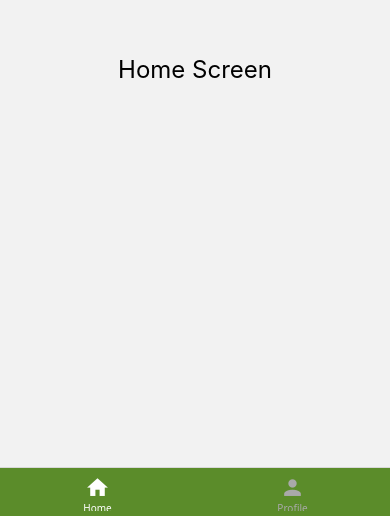
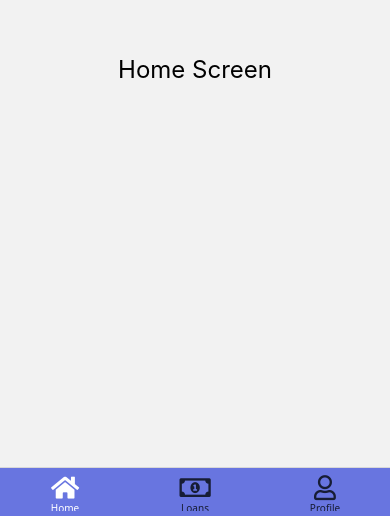
Before and after one commit to aruns128/borrowerapp, a React Native app: screen /MainHome in a window 390 px wide. Shown: the part 328-844 px from the top of the page. Built offline with nearby package versions, Linux system fonts and the light colour scheme.

Commit message:
folder structure and login modified

```diff
--- a/navigation/AppNavigator.js
+++ b/navigation/AppNavigator.js
@@ -1,8 +1,8 @@
 import React from 'react';
 import {NavigationContainer} from '@react-navigation/native';
 import {createStackNavigator} from '@react-navigation/stack';
-import SplashScreen from '../screens/SplashScreen';
-import LoginScreen from '../screens/LoginScreen';
+import SplashScreen from '../screens/auth/SplashScreen';
+import LoginScreen from '../screens/auth/LoginScreen';
 import BottomTabNavigator from './BottomTabNavigator';
 
 const Stack = createStackNavigator();
--- a/navigation/BottomTabNavigator.js
+++ b/navigation/BottomTabNavigator.js
@@ -1,8 +1,9 @@
 import React from 'react';
 import {createBottomTabNavigator} from '@react-navigation/bottom-tabs';
-import MaterialCommunityIcons from 'react-native-vector-icons/MaterialCommunityIcons';
-import HomeScreen from '../screens/HomeScreen';
-import ProfileScreen from '../screens/ProfileScreen';
+import {TouchableOpacity} from 'react-native';
+import FontAwesome5 from 'react-native-vector-icons/FontAwesome5';
+import HomeScreen from '../screens/home/HomeScreen';
+import ProfileScreen from '../screens/profile/ProfileScreen';
 
 const Tab = createBottomTabNavigator();
 
@@ -12,17 +13,31 @@ const BottomTabNavigator = () => {
       screenOptions={{
         headerShown: false,
         tabBarStyle: {
-          backgroundColor: '#5B8C2A', // Green background for the tabs
+          backgroundColor: '#6875E0', // Green background for the tabs
         },
-        tabBarInactiveTintColor: '#A9A9A9', // Inactive icons are grey
-        tabBarActiveTintColor: 'white', // Active icons are white
+        tabBarInactiveTintColor: '#171D35', // Inactive icons are grey
+        tabBarActiveTintColor: '#FFFFFF', // Active icons are white
       }}>
       <Tab.Screen
         name="Home"
         component={HomeScreen}
         options={{
           tabBarIcon: ({color, size}) => (
-            <MaterialCommunityIcons name="home" size={size} color={color} />
+            <FontAwesome5 name="home" size={size} color={color} solid={false} />
+          ),
+        }}
+      />
+      <Tab.Screen
+        name="Loans"
+        component={ProfileScreen} // You might want to replace this with a LoansScreen
+        options={{
+          tabBarIcon: ({color, size}) => (
+            <FontAwesome5
+              name="money-bill-alt"
+              size={size}
+              color={color}
+              solid={false}
+            />
           ),
         }}
       />
@@ -31,7 +46,7 @@ const BottomTabNavigator = () => {
         component={ProfileScreen}
         options={{
           tabBarIcon: ({color, size}) => (
-            <MaterialCommunityIcons name="account" size={size} color={color} />
+            <FontAwesome5 name="user" size={size} color={color} solid={false} />
           ),
         }}
       />
--- a/navigation/Icons.js
+++ /dev/null
@@ -1,6 +0,0 @@
-import React from 'react';
-import Icon from 'react-native-vector-icons/Ionicons';
-
-const TestIcon = () => <Icon name="home" size={50} color="tomato" />;
-
-export default TestIcon;
--- a/screens/AvatarLogo.js
+++ /dev/null
@@ -1,28 +0,0 @@
-import React from 'react';
-import {View, Text, StyleSheet} from 'react-native';
-
-const AvatarLogo = ({title}) => {
-  return (
-    <View style={styles.avatar}>
-      <Text style={styles.avatarText}>{title}</Text>
-    </View>
-  );
-};
-
-const styles = StyleSheet.create({
-  avatar: {
-    width: 60,
-    height: 60,
-    borderRadius: 30, // makes the view circular
-    backgroundColor: '#6875E0', // background color of the avatar
-    justifyContent: 'center', // centers the text vertically
-    alignItems: 'center', // centers the text horizontally
-  },
-  avatarText: {
-    color: '#fff', // text color
-    fontSize: 24,
-    fontWeight: 'bold',
-  },
-});
-
-export default AvatarLogo;
--- a/screens/LoginScreen.js
+++ b/screens/auth/LoginScreen.js
@@ -6,19 +6,19 @@ import {
   TouchableOpacity,
   StyleSheet,
   Alert,
+  ImageBackground,
 } from 'react-native';
 import axios from 'axios';
-import AvatarLogo from './AvatarLogo';
+import AvatarLogo from '../utils/AvatarLogo';
 import {BACKEND_API} from '@env';
 
 const LoginScreen = ({navigation}) => {
   const [email, setEmail] = useState('');
   const [password, setPassword] = useState('');
 
-  const BACKEND_URL = process.env['BACKEND_API'];
   const handleLogin = async () => {
     try {
-      const response = await axios.post(`${BACKEND_URL}/auth/login`, {
+      const response = await axios.post(`${BACKEND_API}/auth/login`, {
         email,
         password,
       });
@@ -36,13 +36,11 @@ const LoginScreen = ({navigation}) => {
       }
     } catch (error) {
       if (error.response) {
-        // Server responded with a status other than 200 range
         Alert.alert(
           'Login Failed',
           error.response.data.message || 'Invalid username or password.',
         );
       } else {
-        // Error in making request
         Alert.alert('Error', 'Unable to connect to the server.');
       }
     }
@@ -50,9 +48,20 @@ const LoginScreen = ({navigation}) => {
 
   return (
     <View style={styles.mainContainer}>
+      {/* Top 25% Background Image */}
+      <ImageBackground
+        source={require('../../assets/images/background-image.png')}
+        style={styles.topBackground}
+        resizeMode="cover"
+      />
+
+      {/* Bottom 75% Login Card */}
       <View style={styles.container}>
-        <View style={styles.mainContainer}>
-          <AvatarLogo title="BM" />
+        <View style={styles.logoContainer}>
+          <AvatarLogo
+            type="logo"
+            logoSource={require('../../assets/images/app_logo.png')}
+          />
         </View>
         <Text style={styles.title}>Login</Text>
         <TextInput
@@ -79,11 +88,16 @@ const LoginScreen = ({navigation}) => {
 const styles = StyleSheet.create({
   mainContainer: {
     flex: 1,
+    backgroundColor: '#fff',
+  },
+  topBackground: {
+    flex: 0.45,
     justifyContent: 'center',
     alignItems: 'center',
   },
   container: {
-    width: '90%',
+    flex: 0.55,
+    width: '100%',
     padding: 20,
     backgroundColor: '#fff',
     borderRadius: 10,
@@ -92,14 +106,17 @@ const styles = StyleSheet.create({
     shadowOpacity: 0.1,
     shadowRadius: 8,
     elevation: 5,
-    marginBottom: 20,
+    alignSelf: 'center',
+    marginTop: -20,
+  },
+  logoContainer: {
+    alignItems: 'center',
   },
   title: {
     fontSize: 24,
     fontWeight: 'bold',
     marginBottom: 20,
     textAlign: 'center',
-    margin: 30,
   },
   input: {
     width: '100%',
--- a/screens/SplashScreen.js
+++ b/screens/auth/SplashScreen.js
@@ -1,12 +1,12 @@
 import React from 'react';
-import { View, Text, StyleSheet, ImageBackground } from 'react-native';
-import { TouchableOpacity } from 'react-native-gesture-handler';
-import Animated, { FadeIn } from 'react-native-reanimated';
+import {View, Text, StyleSheet, ImageBackground} from 'react-native';
+import {TouchableOpacity} from 'react-native-gesture-handler';
+import Animated, {FadeIn} from 'react-native-reanimated';
 
-const SplashScreen = ({ navigation }) => {
+const SplashScreen = ({navigation}) => {
   return (
     <ImageBackground
-      source={require('../assets/images/background-image.png')}
+      source={require('../../assets/images/background-image.png')}
       style={styles.backgroundImage}
       resizeMode="cover">
       <View style={styles.container}>
@@ -71,12 +71,12 @@ const styles = StyleSheet.create({
     fontWeight: 'bold',
   },
   gotoLoginButton: {
-    backgroundColor: '#6875E0',
+    backgroundColor: '#416FDF',
     borderRadius: 12,
     paddingVertical: 12,
     paddingHorizontal: 25,
     shadowColor: '#000',
-    shadowOffset: { width: 0, height: 4 },
+    shadowOffset: {width: 0, height: 4},
     shadowOpacity: 0.1,
     shadowRadius: 6,
     elevation: 5,
--- a/screens/ProfileScreen.js
+++ b/screens/profile/ProfileScreen.js
@@ -1,7 +1,7 @@
 // screens/ProfileScreen.js
 import React from 'react';
 import {View, Text, Button, StyleSheet, Image} from 'react-native';
-import AvatarLogo from './AvatarLogo';
+import AvatarLogo from '../utils/AvatarLogo';
 
 const ProfileScreen = ({navigation}) => {
   const handleLogout = () => {
@@ -16,7 +16,7 @@ const ProfileScreen = ({navigation}) => {
     <View style={styles.container}>
       <Text style={styles.title}>Profile</Text>
 
-      <AvatarLogo title={"AK"}/>
+      <AvatarLogo title={'AK'} />
 
       {/* Logout Button */}
       <Button title="Logout" onPress={handleLogout} />
--- /dev/null
+++ b/screens/utils/AvatarLogo.js
@@ -0,0 +1,40 @@
+import React from 'react';
+import {View, Text, StyleSheet, Image} from 'react-native';
+
+const AvatarLogo = ({title, type, logoSource}) => {
+  return (
+    <View style={[styles.avatar, type === 'logo' && styles.noBackground]}>
+      {type === 'logo' ? (
+        <Image source={logoSource} style={styles.logoImage} />
+      ) : (
+        <Text style={styles.avatarText}>{title}</Text>
+      )}
+    </View>
+  );
+};
+
+const styles = StyleSheet.create({
+  avatar: {
+    width: 60,
+    height: 60,
+    borderRadius: 30, // makes the view circular
+    backgroundColor: '#6875E0', // background color of the avatar
+    justifyContent: 'center', // centers the text vertically
+    alignItems: 'center', // centers the text horizontally
+  },
+  noBackground: {
+    backgroundColor: 'transparent', // removes background color for logo type
+  },
+  logoImage: {
+    width: 50,
+    height: 50,
+    borderRadius: 25,
+  },
+  avatarText: {
+    color: '#fff', // text color
+    fontSize: 24,
+    fontWeight: 'bold',
+  },
+});
+
+export default AvatarLogo;
```
Also changed, not shown: assets/images/app_logo.png (added), screens/home/HomeScreen.js (renamed from screens/HomeScreen.js), 2 other files (tests, documents, lock files or other folders).
